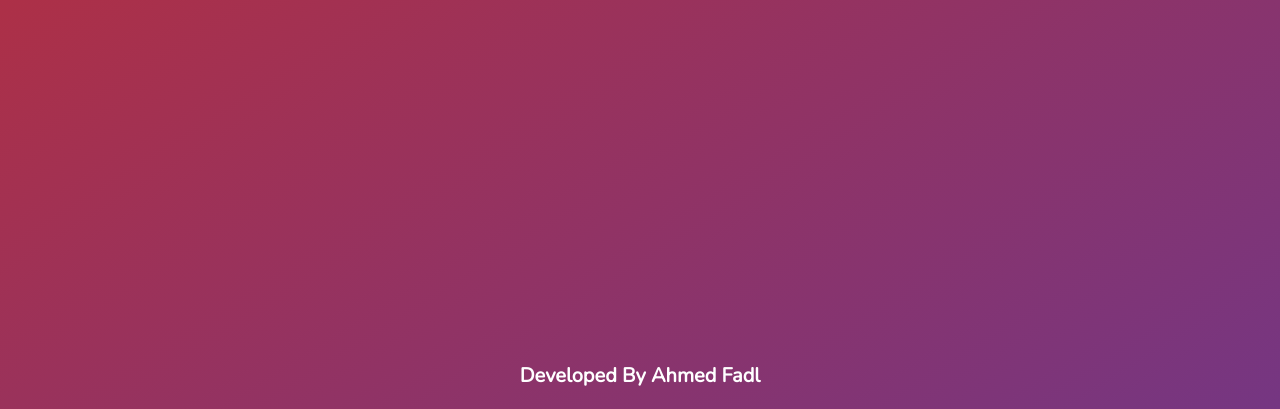
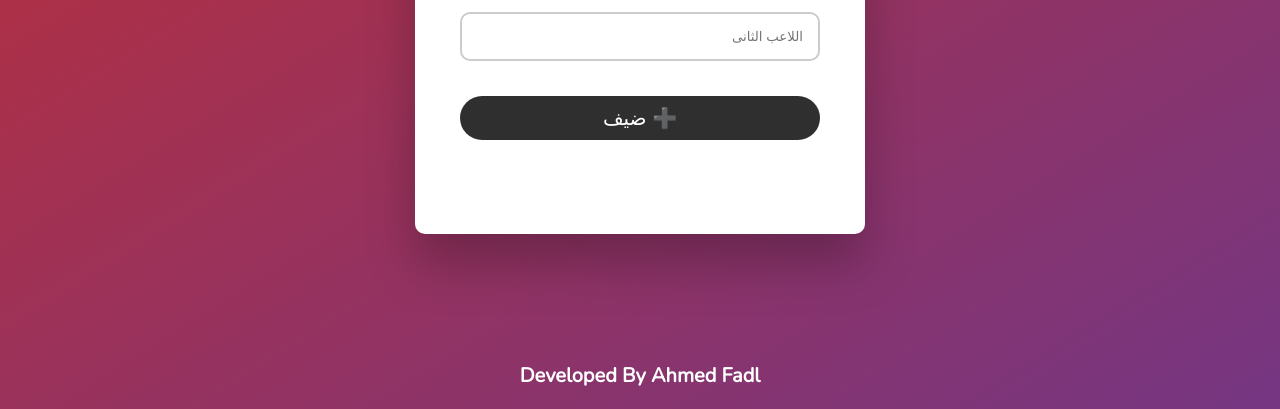
Before and after one commit to ahmedfadl156/PigGame, a plain HTML site: page index.html in a window 1280 px wide. Shown: the part 391-800 px from the top of the page. Drawn offline with nearby package versions, Linux system fonts and the light colour scheme.

Commit message:
Update style.css

```diff
--- a/style.css
+++ b/style.css
@@ -33,10 +33,9 @@ main {
   backdrop-filter: blur(200px);
   filter: blur();
   box-shadow: 0 3rem 5rem rgba(0, 0, 0, 0.25);
-  border-radius: 9px;
+  border-radius: 10px;
   overflow: hidden;
   display: flex;
-  margin-top: 200px;
 }
 
 .player {
@@ -116,11 +115,9 @@ main {
   cursor: pointer;
   font-weight: 400;
   transition: all 0.2s;
-
   background-color: white;
   background-color: rgba(255, 255, 255, 0.6);
   backdrop-filter: blur(10px);
-
   padding: 0.7rem 2.5rem;
   border-radius: 50rem;
   box-shadow: 0 1.75rem 3.5rem rgba(0, 0, 0, 0.1);
@@ -231,6 +228,11 @@ main {
   cursor: pointer;
 }
 
+.add-players{
+  margin-top: 20px;
+  width: 80%;
+}
+
 
 .overlay {
   position: absolute;
@@ -289,10 +291,15 @@ ul li p span {
 .names-inputs{
   display: flex;
   flex-direction: column;
-  gap: 10px;
-  position: absolute;
-  top: 100px;
-  left: 43%;
+  justify-content: center;
+  align-items: center;
+  height: 100vh;
+  gap: 15px;
+  background-color: #fff;
+  width: 450px;
+  height: 450px;
+  border-radius: 10px;
+  box-shadow: 0 3rem 5rem rgba(0, 0, 0, 0.25);
 }
 
 .names-inputs input{
@@ -300,10 +307,13 @@ ul li p span {
   outline: none;
   border-radius: 10px;
   padding: 10px 20px;
+  border: 2px solid #ccc;
+  width: 80%;
+  padding: 15px;
 }
 
 .names-inputs{
-  color: #fff;
+  color: #2f2f2f;
   font-size: 20px;
 }
 
```
